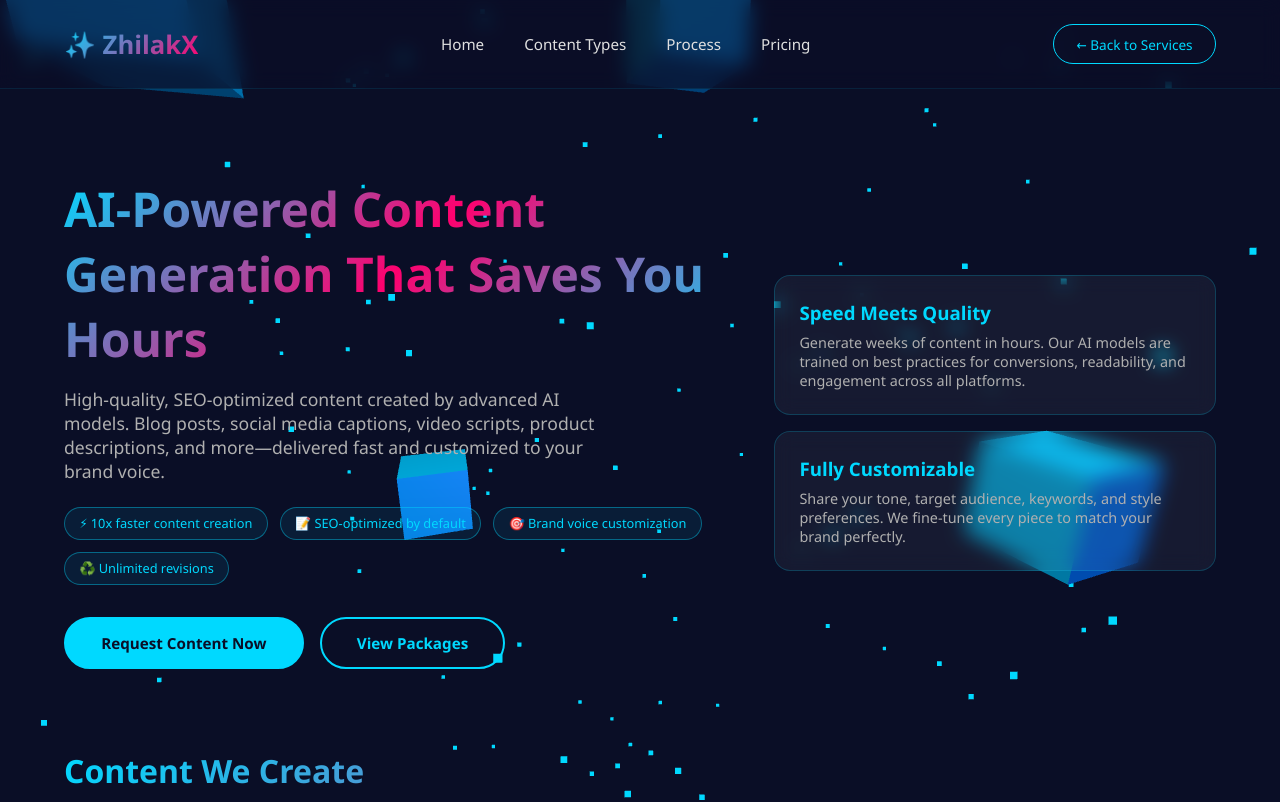
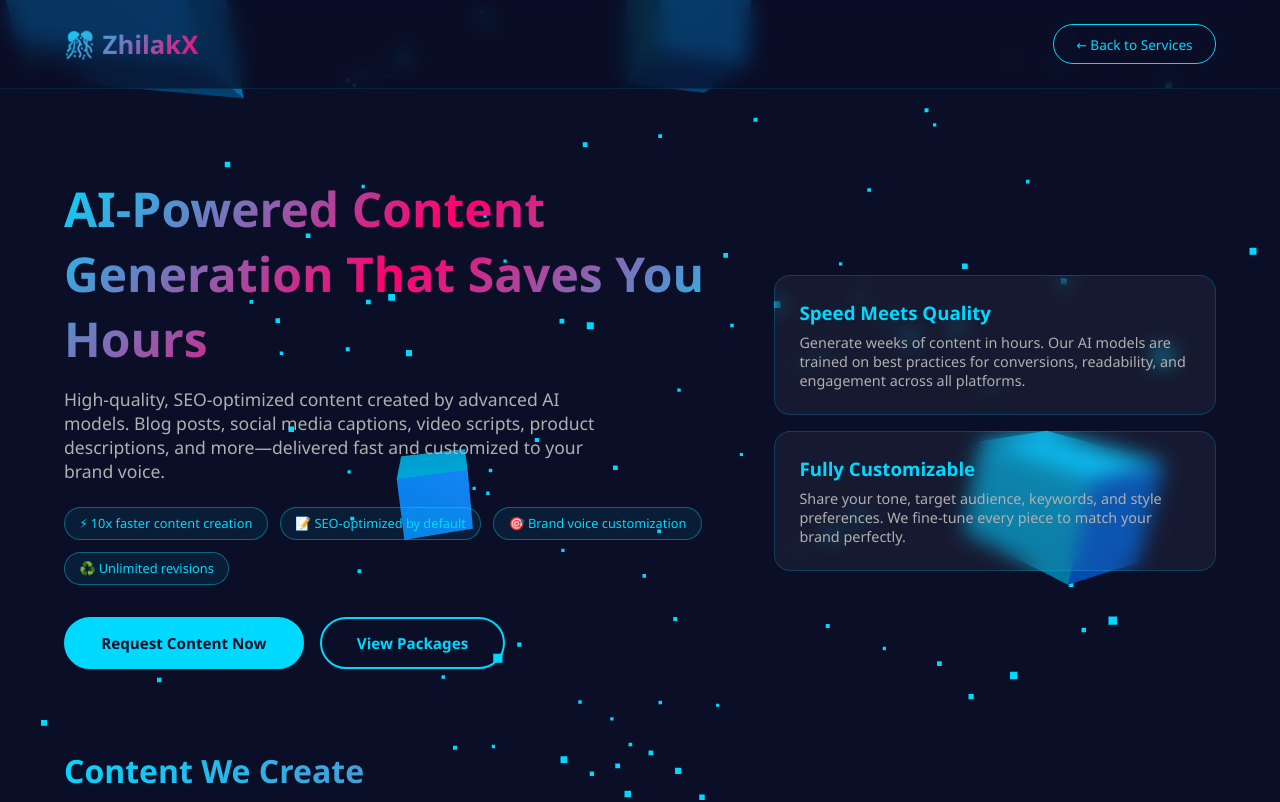
Before and after one commit to shivank45/The-service-provider, a plain HTML site: page AIg.html in a window 1280 px wide. Shown: the top 802 px of the page. Drawn offline with nearby package versions, Linux system fonts and the light colour scheme; animation ran at ten frames a second.

Commit message:
Update AIg.html

```diff
--- a/AIg.html
+++ b/AIg.html
@@ -617,13 +617,8 @@
 
     <!-- Nav -->
     <nav>
-        <div class="logo">✨ ZhilakX</div>
-        <ul class="nav-links">
-            <li><a href="index.html">Home</a></li>
-            <li><a href="#content">Content Types</a></li>
-            <li><a href="#process">Process</a></li>
-            <li><a href="#pricing">Pricing</a></li>
-        </ul>
+        <div class="logo">🎊 ZhilakX</div>
+
         <a href="index.html#services" class="back-home">← Back to Services</a>
     </nav>
 
```
